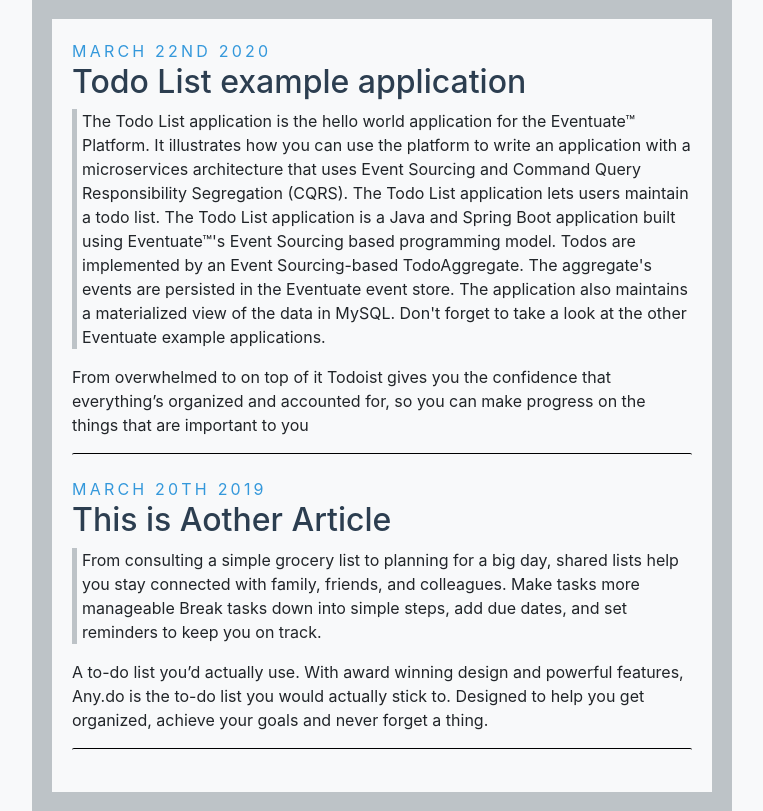
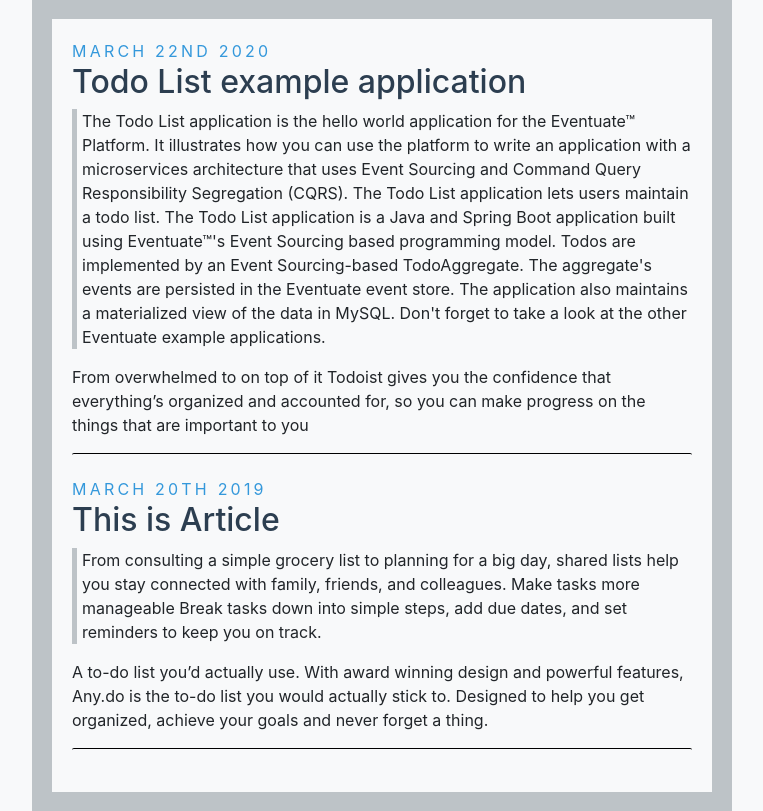
Before and after one commit to mohdhumaid/taskmate, a Django app: page /contact in a window 1280 px wide. Shown: the part 101-912 px from the top of the page, without its empty margins (258-1021 px from the left). Run offline with Django 3.2, Linux system fonts and the light colour scheme; the visitor is signed in with stand-in values (Sample User, id 1); parts of the project's set-up code (start-up, migrations or seed data) failed here and were passed over; some libraries are stand-ins or nearby versions.

Commit message:
update11

```diff
--- a/todolist_app/templates/contact.html
+++ b/todolist_app/templates/contact.html
@@ -23,7 +23,7 @@
         </div>
             <div class="post">
                 <div class="date">March 20th 2019</div>
-                <h2>This is Aother Article</h2>
+                <h2>This is Article</h2>
                 <p class="quote">From consulting a simple grocery list to planning for a big day, shared lists help you stay connected with family, friends, and colleagues. Make tasks more manageable Break tasks down into simple steps, add due dates, and set reminders to keep you on track.
                 </p>
                 <p>A to-do list you’d actually use. With award winning design and powerful features, Any.do is the to-do list you would actually stick to. Designed to help you get organized, achieve your goals and never forget a thing.</p>
--- a/todolist_app/views.py
+++ b/todolist_app/views.py
@@ -62,16 +62,19 @@ def index(request):
             'index_text':"Welcome Index page ",
             }
     return render(request, 'index.html', context)
+@login_required
 def game(request):
     context = {
             'game_text':"Welcome welcome page ",
             }
     return render(request, 'game.html', context)
+@login_required
 def contact(request):
     context = {
             'contact_text':"Welcome Contact page ",
             }
     return render(request, 'contact.html', context)
+@login_required
 def about(request):
     context = {
         'welcome_text':"Welcome About page ",
```
